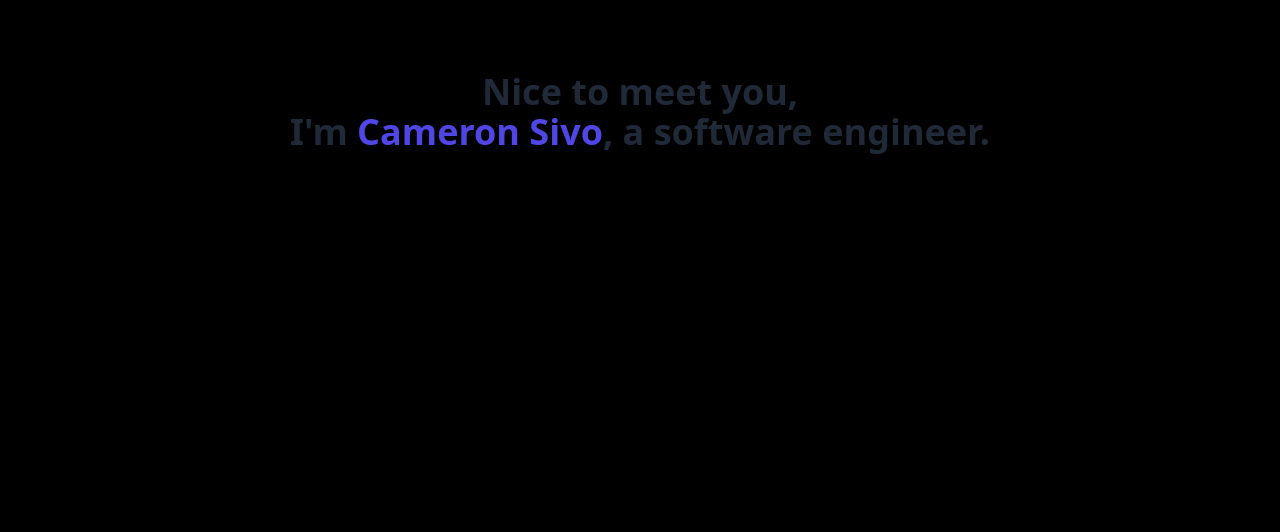
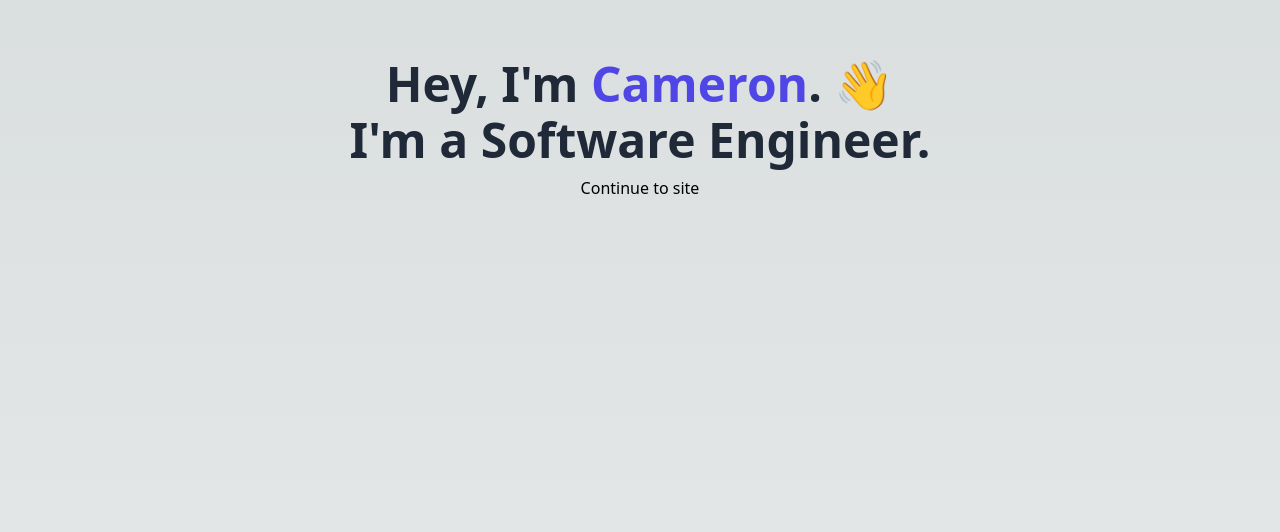
Before and after one commit to csiv23/portfolio, a Next.js app in the folder frontend/: page / in a window 1280 px wide. Shown: the part 268-800 px from the top of the page. Built offline with nearby package versions, Linux system fonts and the light colour scheme.

Commit message:
Fixed hovering removed dark mode

```diff
--- a/frontend/components/LandingPage.module.css
+++ b/frontend/components/LandingPage.module.css
@@ -11,6 +11,10 @@
 
 .custom-button:hover {
   color: white;
+}
+
+.intro-line {
+  margin-bottom: 1em;  /* Adjust as needed */
 }
 
 .custom-button .arrow {
@@ -31,3 +35,9 @@
   margin-left: 5px;
   margin-bottom: 2px;
 }
+
+
+.paragraph-width {
+  max-width: 700px;
+  width: 100%;
+}
--- a/frontend/components/LandingPage.tsx
+++ b/frontend/components/LandingPage.tsx
@@ -1,44 +1,46 @@
 // frontend/components/LandingPage.tsx
 import React, { FC, RefObject } from "react";
-import './LandingPage.module.css'; // Import the CSS for hover animations
+import styles from "./LandingPage.module.css";
 
 interface LandingPageProps {
-  isDarkMode: boolean;
   aboutRef: RefObject<HTMLDivElement>;
 }
 
-const LandingPage: FC<LandingPageProps> = ({ isDarkMode, aboutRef }) => {
+const LandingPage: FC<LandingPageProps> = ({aboutRef }) => {
   const handleContinue = () => {
     if (aboutRef.current) {
       aboutRef.current.scrollIntoView({ behavior: "smooth" });
     }
   };
 
-  const bgColor = isDarkMode ? "black" : "black"; // Background color based on dark mode
 
   return (
     <main
       style={{
         height: "100vh",
-        backgroundColor: bgColor,
         position: "relative",
       }}
       className="flex flex-col items-center justify-center w-full"
     >
-      <div className="text-4xl font-semibold text-gray-800 dark:text-gray-100 mb-4 text-center">
-        <div>Nice to meet you,</div>
+      {/* Intro Lines */}
+      <div
+        style={{ fontSize: "48px", fontWeight: "bold" }}
+        className="text-4xl font-semibold text-gray-800 dark:text-gray-100 mb-4 text-center intro-line"
+      >
         <div>
-          I'm{" "}
-          <span className="text-indigo-600 dark:text-indigo-400">
-            Cameron Sivo
-          </span>
-          , a software engineer.
+          Hey, I'm{" "}
+          <span className="text-indigo-600 dark:text-indigo-400">Cameron</span>.
+          👋
         </div>
       </div>
-      <button
-        onClick={handleContinue}
-        className="custom-button"
+      <div
+        style={{ fontSize: "48px", fontWeight: "bold" }}
+        className="text-4xl font-semibold text-gray-800 dark:text-gray-100 mb-4 text-center intro-line"
       >
+        <div>I'm a Software Engineer.</div>
+      </div>
+
+      <button onClick={handleContinue} className="custom-button">
         Continue to site <span className="arrow right"></span>
       </button>
       <div className="absolute bottom-4 right-4 space-x-4">
@@ -54,7 +56,7 @@ const LandingPage: FC<LandingPageProps> = ({ isDarkMode, aboutRef }) => {
           target="_blank"
           rel="noopener noreferrer"
         >
-          <i className="fa fa-github fa-2x text-gray-800 hover:text-gray-700 dark:text-gray-100 dark:hover:text-gray-200"></i>
+          <i className="fa fa-github fa-2x text-gray-800 hover:text-gray-700 dark:text-gray-100 dark:hover:text-blue-500"></i>
         </a>
       </div>
     </main>
```
